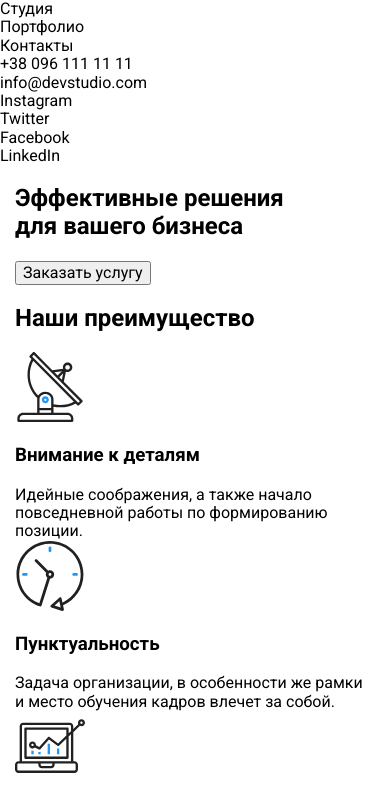
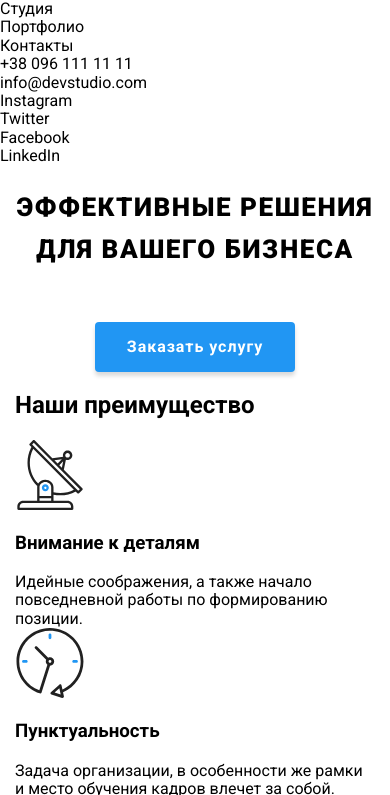
Before and after one commit to I-Dvorianska/web-studio-second, a plain HTML site: page index.html in a window 390 px wide. Shown: the part 60-855 px from the top of the page. Drawn offline with nearby package versions, Linux system fonts and the light colour scheme.

Commit message:
mobile hero without foto

```diff
--- a/sass/components/_old_hero.scss
+++ b/sass/components/_old_hero.scss
@@ -1,8 +1,8 @@
-.hero {
-  text-align: center;
-  padding-top: 200px;
-  padding-bottom: 280px;
-}
+// .hero {
+//   text-align: center;
+//   padding-top: 200px;
+//   padding-bottom: 280px;
+// }
 
 .hero-img {
   max-width: 1600px;
@@ -20,14 +20,14 @@
     url(../images/backgroung.jpg);
 }
 
-.hero__title {
-  font-weight: 900;
-  font-size: 44px;
-  line-height: 1.36;
-  text-transform: uppercase;
-  letter-spacing: 0.06em;
-  color: var(--tertiary-color-text);
-}
+// .hero__title {
+//   font-weight: 900;
+//   font-size: 44px;
+//   line-height: 1.36;
+//   text-transform: uppercase;
+//   letter-spacing: 0.06em;
+//   color: var(--tertiary-color-text);
+// }
 
 .hero__btn {
   font-family: var(--primary-font-family);
--- a/sass/main.scss
+++ b/sass/main.scss
@@ -4,3 +4,4 @@
 @import './utils/placeholder';
 @import './mobile_first/logo';
 @import './mobile_first/header';
+@import './mobile_first/hero';
--- /dev/null
+++ b/sass/mobile_first/_hero.scss
@@ -0,0 +1,30 @@
+.hero {
+    text-align: center;
+}
+
+.hero__title {
+  font-weight: 900;
+  font-size: 26px;
+  line-height: 1.61;
+  text-transform: uppercase;
+  letter-spacing: 0.06em;
+
+  color: black;
+}
+
+.hero__btn {
+  font-family: var(--primary-font-family);
+  font-weight: 700;
+  font-size: 16px;
+  line-height: 1.87;
+  border: none;
+  letter-spacing: 0.06em;
+  background-color: var(--accent-color);
+  color: var(--tertiary-color-text);
+
+  margin-top: 30px;
+  padding: 10px 32px;
+  box-shadow: 0px 4px 4px rgba(0, 0, 0, 0.15);
+  border-radius: 4px;
+
+}
```
Also changed, not shown: css/main.css, css/main.min.css, 2 other files.
